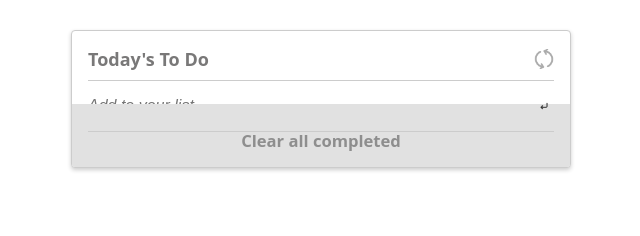
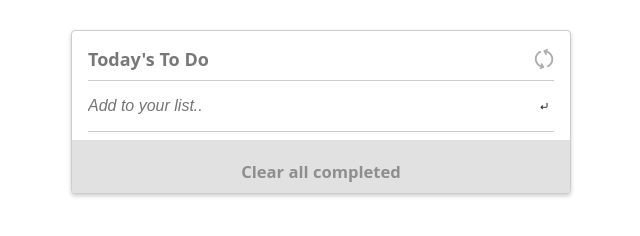
Before and after one commit to RileyManda/todo-list, a website built with webpack: page src/index.html in a window 1280 px wide. Shown: the whole page, without its empty margins (319-959 px from the left). Built offline with nearby package versions, Linux system fonts and the light colour scheme.

Commit message:
Updated margin bottom of add-item to clear space for clear item

```diff
--- a/src/index.css
+++ b/src/index.css
@@ -42,6 +42,7 @@ body {
   overflow: hidden;
   max-height: 400px;
   transition: max-height 0.3s ease;
+  padding-bottom: 40px;
 }
 
 .card.expanded {
@@ -49,9 +50,10 @@ body {
 }
 
 .card-body {
-  margin-top: 18px;
   margin-bottom: 2px;
   overflow-y: auto;
+  margin-top: auto;
+  flex-grow: 1;
 }
 
 /* card header */
@@ -98,6 +100,7 @@ body {
   border: none;
   outline: none;
   position: relative;
+  margin-bottom: 20px;
 }
 
 .add-item input {
@@ -237,26 +240,28 @@ input[type="text"] {
 
 /* Input field   END */
 
+/* clear items footer bottom */
 .clear-completed {
   cursor: pointer;
   color: var(--clear-completed-text-color);
   background-color: var(--clear-completed-background);
-  display: flex;
   justify-content: center;
   position: absolute;
   bottom: -10px;
   left: 0;
   right: 0;
-  margin: 0 auto;
-  max-width: 100%;
-  padding: 25px 0;
+  margin: 50px 0 0;
+  padding: 20px 0;
   font-weight: normal;
   font-size: 20px;
+  display: flex;
 }
 
 .clear-completed h5 {
   margin: 0;
 }
+
+/* clear items footer bottom END */
 
 .list-items li.drag-over {
   background-color: #f0f0f0;
```
